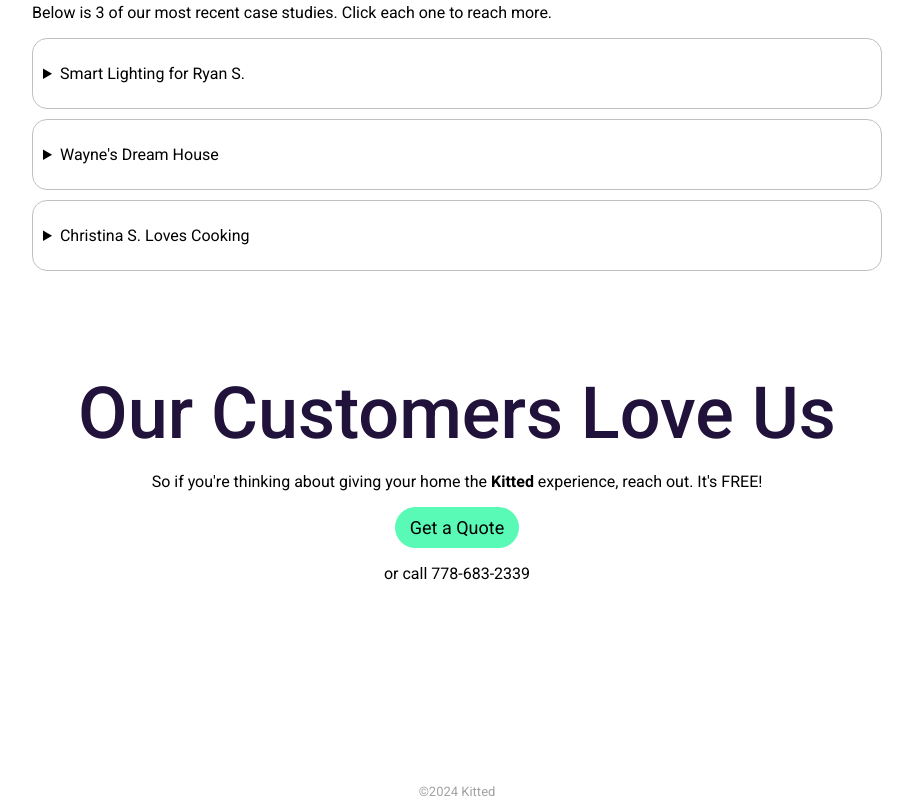
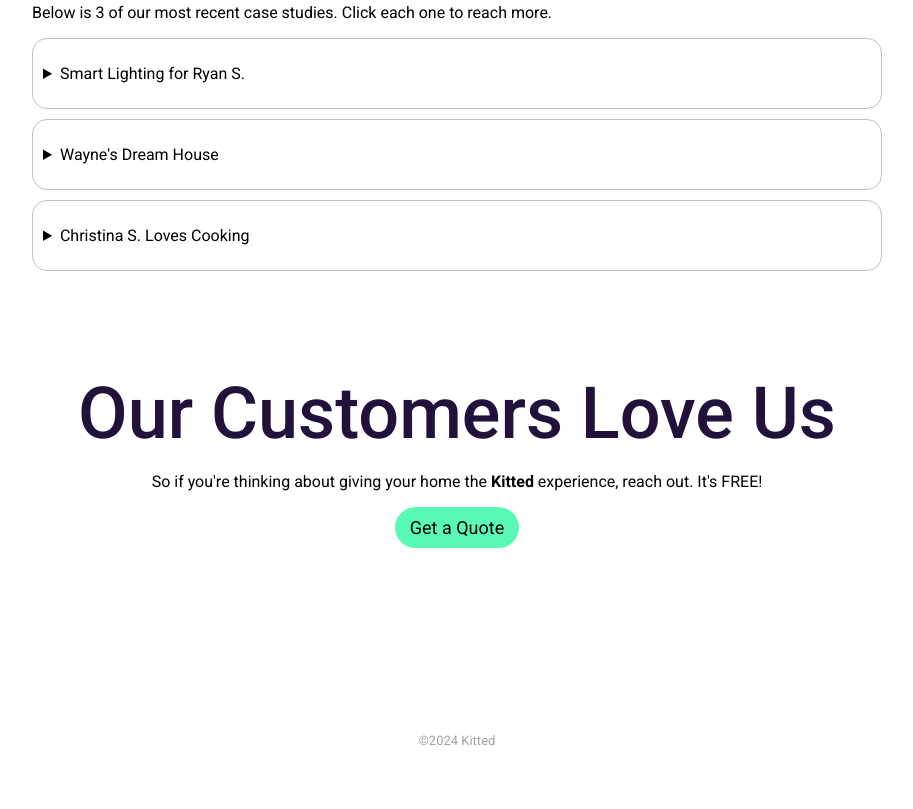
Before and after one commit to socketshowbiz/kitted, a plain HTML site: page index.html in a window 1280 px wide. Shown: the part 2203-3012 px from the top of the page, without its empty margins (183-1096 px from the left). After the commit the page ends 2961 px from the top, so only its background shows below. Drawn offline with Linux system fonts and the light colour scheme.

Commit message:
remove number

```diff
--- a/index.html
+++ b/index.html
@@ -501,7 +501,6 @@
           target="_blank"
           >Get a Quote</a
         >
-        <p>or call 778-683-2339</p>
       </section>
 
       <footer> ©2024 Kitted </footer>
```
